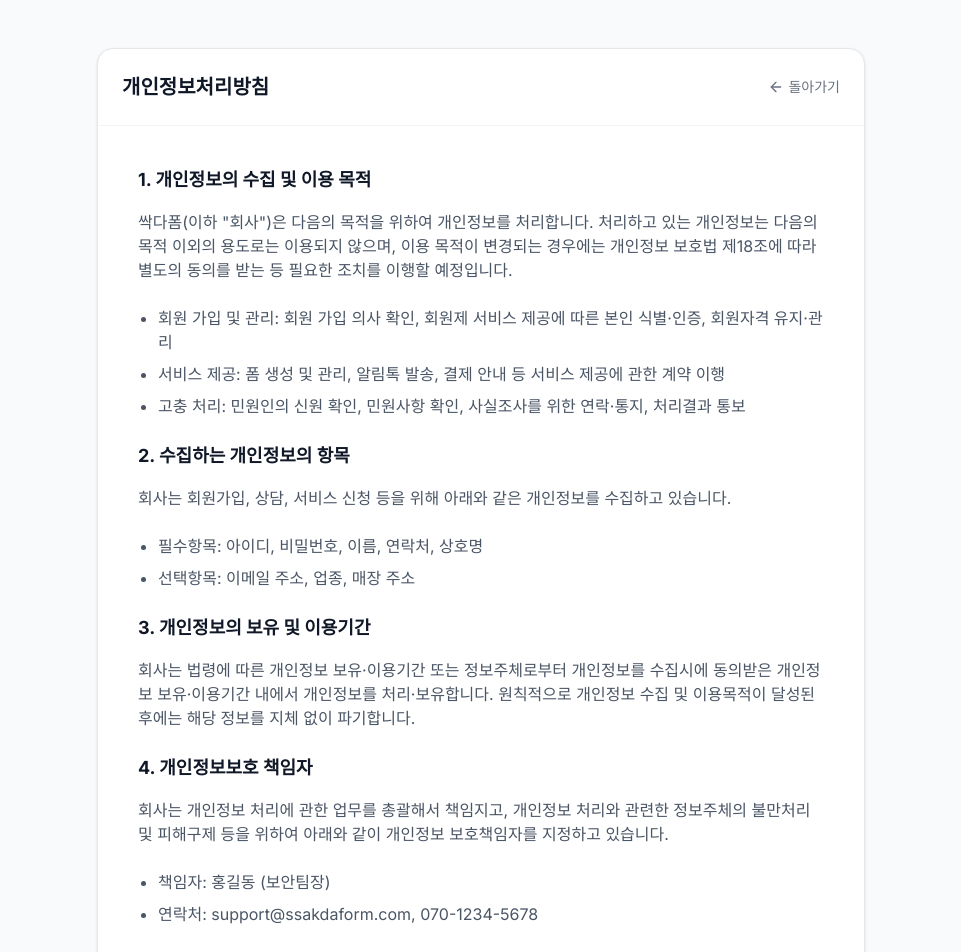
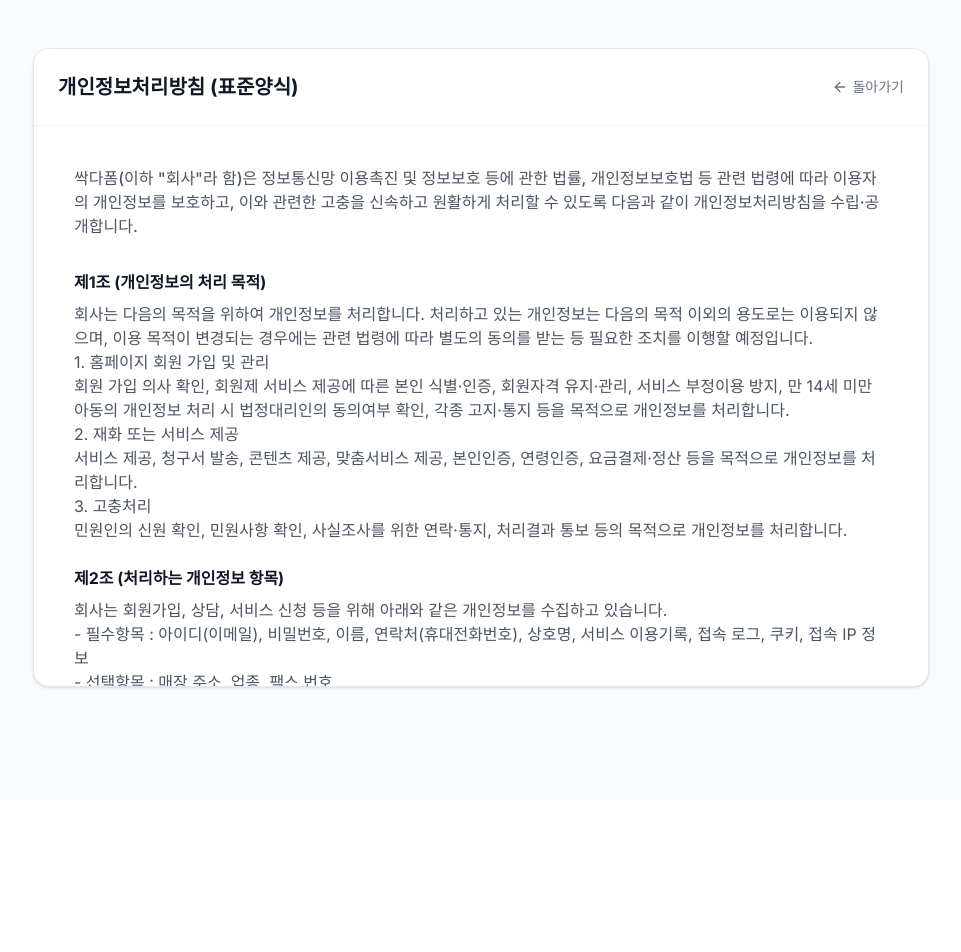
Before and after one commit to hannune-s/ssakdaform, a Next.js app: page /privacy in a window 1280 px wide. Shown: the top 952 px of the page, without its empty margins (159-1120 px from the left). After the commit the page ends 800 px from the top, so only its background shows below. Built offline with nearby package versions, Linux system fonts and the light colour scheme.

Commit message:
feat: 이용약관 및 개인정보처리방침에 실제 공정거래위원회 표준 약관 양식 내용 적용

```diff
--- a/src/app/privacy/page.tsx
+++ b/src/app/privacy/page.tsx
@@ -4,41 +4,70 @@ import { ArrowLeft } from 'lucide-react';
 export default function PrivacyPage() {
   return (
     <div className="min-h-screen bg-gray-50 py-12 px-4 sm:px-6 font-sans">
-      <div className="max-w-3xl mx-auto bg-white rounded-2xl shadow-sm border border-gray-200 overflow-hidden">
-        <div className="border-b border-gray-100 p-6 flex items-center justify-between">
-          <h1 className="text-xl font-bold text-gray-900">개인정보처리방침</h1>
+      <div className="max-w-4xl mx-auto bg-white rounded-2xl shadow-sm border border-gray-200 overflow-hidden">
+        <div className="border-b border-gray-100 p-6 flex items-center justify-between sticky top-0 bg-white z-10">
+          <h1 className="text-xl font-bold text-gray-900">개인정보처리방침 (표준양식)</h1>
           <Link href="/landing" className="text-gray-500 hover:text-gray-900 transition-colors flex items-center gap-1 text-sm font-medium">
             <ArrowLeft className="w-4 h-4" /> 돌아가기
           </Link>
         </div>
-        <div className="p-6 sm:p-10 prose prose-sm text-gray-600 max-w-none">
-          <h2 className="text-lg font-bold text-gray-900 mt-0 mb-4">1. 개인정보의 수집 및 이용 목적</h2>
-          <p className="mb-6">싹다폼(이하 "회사")은 다음의 목적을 위하여 개인정보를 처리합니다. 처리하고 있는 개인정보는 다음의 목적 이외의 용도로는 이용되지 않으며, 이용 목적이 변경되는 경우에는 개인정보 보호법 제18조에 따라 별도의 동의를 받는 등 필요한 조치를 이행할 예정입니다.</p>
-          <ul className="list-disc pl-5 mb-6 space-y-2">
-            <li>회원 가입 및 관리: 회원 가입 의사 확인, 회원제 서비스 제공에 따른 본인 식별·인증, 회원자격 유지·관리</li>
-            <li>서비스 제공: 폼 생성 및 관리, 알림톡 발송, 결제 안내 등 서비스 제공에 관한 계약 이행</li>
-            <li>고충 처리: 민원인의 신원 확인, 민원사항 확인, 사실조사를 위한 연락·통지, 처리결과 통보</li>
-          </ul>
+        <div className="p-6 sm:p-10 prose prose-sm text-gray-600 max-w-none h-[70vh] overflow-y-auto">
 
-          <h2 className="text-lg font-bold text-gray-900 mb-4">2. 수집하는 개인정보의 항목</h2>
-          <p className="mb-6">회사는 회원가입, 상담, 서비스 신청 등을 위해 아래와 같은 개인정보를 수집하고 있습니다.</p>
-          <ul className="list-disc pl-5 mb-6 space-y-2">
-            <li>필수항목: 아이디, 비밀번호, 이름, 연락처, 상호명</li>
-            <li>선택항목: 이메일 주소, 업종, 매장 주소</li>
-          </ul>
+          <p className="mb-8 font-medium">싹다폼(이하 "회사"라 함)은 정보통신망 이용촉진 및 정보보호 등에 관한 법률, 개인정보보호법 등 관련 법령에 따라 이용자의 개인정보를 보호하고, 이와 관련한 고충을 신속하고 원활하게 처리할 수 있도록 다음과 같이 개인정보처리방침을 수립·공개합니다.</p>
 
-          <h2 className="text-lg font-bold text-gray-900 mb-4">3. 개인정보의 보유 및 이용기간</h2>
-          <p className="mb-6">회사는 법령에 따른 개인정보 보유·이용기간 또는 정보주체로부터 개인정보를 수집시에 동의받은 개인정보 보유·이용기간 내에서 개인정보를 처리·보유합니다. 원칙적으로 개인정보 수집 및 이용목적이 달성된 후에는 해당 정보를 지체 없이 파기합니다.</p>
+          <h2 className="text-base font-bold text-gray-900 mt-0 mb-2">제1조 (개인정보의 처리 목적)</h2>
+          <p className="mb-6">회사는 다음의 목적을 위하여 개인정보를 처리합니다. 처리하고 있는 개인정보는 다음의 목적 이외의 용도로는 이용되지 않으며, 이용 목적이 변경되는 경우에는 관련 법령에 따라 별도의 동의를 받는 등 필요한 조치를 이행할 예정입니다.<br/>
+          1. 홈페이지 회원 가입 및 관리<br/>
+          회원 가입 의사 확인, 회원제 서비스 제공에 따른 본인 식별·인증, 회원자격 유지·관리, 서비스 부정이용 방지, 만 14세 미만 아동의 개인정보 처리 시 법정대리인의 동의여부 확인, 각종 고지·통지 등을 목적으로 개인정보를 처리합니다.<br/>
+          2. 재화 또는 서비스 제공<br/>
+          서비스 제공, 청구서 발송, 콘텐츠 제공, 맞춤서비스 제공, 본인인증, 연령인증, 요금결제·정산 등을 목적으로 개인정보를 처리합니다.<br/>
+          3. 고충처리<br/>
+          민원인의 신원 확인, 민원사항 확인, 사실조사를 위한 연락·통지, 처리결과 통보 등의 목적으로 개인정보를 처리합니다.</p>
 
-          <h2 className="text-lg font-bold text-gray-900 mb-4">4. 개인정보보호 책임자</h2>
-          <p className="mb-6">회사는 개인정보 처리에 관한 업무를 총괄해서 책임지고, 개인정보 처리와 관련한 정보주체의 불만처리 및 피해구제 등을 위하여 아래와 같이 개인정보 보호책임자를 지정하고 있습니다.</p>
-          <ul className="list-disc pl-5 mb-6 space-y-2">
-            <li>책임자: 홍길동 (보안팀장)</li>
-            <li>연락처: support@ssakdaform.com, 070-1234-5678</li>
-          </ul>
+          <h2 className="text-base font-bold text-gray-900 mb-2">제2조 (처리하는 개인정보 항목)</h2>
+          <p className="mb-6">회사는 회원가입, 상담, 서비스 신청 등을 위해 아래와 같은 개인정보를 수집하고 있습니다.<br/>
+          - 필수항목 : 아이디(이메일), 비밀번호, 이름, 연락처(휴대전화번호), 상호명, 서비스 이용기록, 접속 로그, 쿠키, 접속 IP 정보<br/>
+          - 선택항목 : 매장 주소, 업종, 팩스 번호</p>
 
-          <div className="mt-10 p-4 bg-gray-50 rounded-lg text-center text-sm font-medium text-gray-500">
-            본 방침은 2026년 1월 1일부터 시행됩니다.
+          <h2 className="text-base font-bold text-gray-900 mb-2">제3조 (개인정보의 처리 및 보유기간)</h2>
+          <p className="mb-6">① 회사는 법령에 따른 개인정보 보유·이용기간 또는 정보주체로부터 개인정보를 수집시에 동의받은 개인정보 보유·이용기간 내에서 개인정보를 처리·보유합니다.<br/>
+          ② 각각의 개인정보 처리 및 보유 기간은 다음과 같습니다.<br/>
+          1. 홈페이지 회원 가입 및 관리 : 사업자/단체 홈페이지 탈퇴시까지 (단, 관계 법령 위반에 따른 수사·조사 등이 진행중인 경우에는 해당 수사·조사 종료시까지)<br/>
+          2. 재화 또는 서비스 제공 : 재화·서비스 공급완료 및 요금결제·정산 완료시까지<br/>
+          - 전자상거래 등에서의 소비자 보호에 관한 법률에 따른 표시·광고, 계약내용 및 이행 등 거래에 관한 기록<br/>
+          - 소비자의 불만 또는 분쟁처리에 관한 기록 : 3년<br/>
+          - 대금결제 및 재화 등의 공급에 관한 기록 : 5년<br/>
+          - 계약 또는 청약철회 등에 관한 기록 : 5년</p>
+
+          <h2 className="text-base font-bold text-gray-900 mb-2">제4조 (개인정보의 제3자 제공)</h2>
+          <p className="mb-6">회사는 정보주체의 개인정보를 제1조(개인정보의 처리 목적)에서 명시한 범위 내에서만 처리하며, 정보주체의 동의, 법률의 특별한 규정 등 개인정보 보호법 제17조에 해당하는 경우에만 개인정보를 제3자에게 제공합니다.</p>
+
+          <h2 className="text-base font-bold text-gray-900 mb-2">제5조 (개인정보처리의 위탁)</h2>
+          <p className="mb-6">① 회사는 원활한 개인정보 업무처리를 위하여 다음과 같이 개인정보 처리업무를 위탁하고 있습니다.<br/>
+          - 위탁받는 자 (수탁자) : AWS, 토스페이먼츠(주)<br/>
+          - 위탁하는 업무의 내용 : 서비스 인프라 호스팅, 결제 처리<br/>
+          ② 회사는 위탁계약 체결시 관련 법령에 따라 위탁업무 수행목적 외 개인정보 처리금지, 기술적·관리적 보호조치, 재위탁 제한, 수탁자에 대한 관리·감독, 손해배상 등 책임에 관한 사항을 계약서 등 문서에 명시하고, 수탁자가 개인정보를 안전하게 처리하는지를 감독하고 있습니다.</p>
+
+          <h2 className="text-base font-bold text-gray-900 mb-2">제6조 (정보주체의 권리·의무 및 행사방법)</h2>
+          <p className="mb-6">① 정보주체는 회사에 대해 언제든지 개인정보 열람·정정·삭제·처리정지 요구 등의 권리를 행사할 수 있습니다.<br/>
+          ② 제1항에 따른 권리 행사는 회사에 대해 서면, 전자우편, 모사전송(FAX) 등을 통하여 하실 수 있으며 회사는 이에 대해 지체없이 조치하겠습니다.</p>
+
+          <h2 className="text-base font-bold text-gray-900 mb-2">제7조 (개인정보의 파기)</h2>
+          <p className="mb-6">① 회사는 개인정보 보유기간의 경과, 처리목적 달성 등 개인정보가 불필요하게 되었을 때에는 지체없이 해당 개인정보를 파기합니다.<br/>
+          ② 전자적 파일 형태의 정보는 기록을 재생할 수 없는 기술적 방법을 사용합니다. 종이에 출력된 개인정보는 분쇄기로 분쇄하거나 소각을 통하여 파기합니다.</p>
+
+          <h2 className="text-base font-bold text-gray-900 mb-2">제8조 (개인정보의 안전성 확보조치)</h2>
+          <p className="mb-6">회사는 개인정보의 안전성 확보를 위해 다음과 같은 조치를 취하고 있습니다.<br/>
+          1. 관리적 조치 : 내부관리계획 수립·시행, 정기적 직원 교육 등<br/>
+          2. 기술적 조치 : 개인정보처리시스템 등의 접근권한 관리, 접근통제시스템 설치, 고유식별정보 등의 암호화, 보안프로그램 설치</p>
+
+          <h2 className="text-base font-bold text-gray-900 mb-2">제9조 (개인정보 보호책임자)</h2>
+          <p className="mb-6">회사는 개인정보 처리에 관한 업무를 총괄해서 책임지고, 개인정보 처리와 관련한 정보주체의 불만처리 및 피해구제 등을 위하여 아래와 같이 개인정보 보호책임자를 지정하고 있습니다.<br/>
+          - 책임자: 김싹다 (대표이사)<br/>
+          - 연락처: support@ssakdaform.com, 070-1234-5678</p>
+
+          <div className="mt-8 p-4 bg-gray-50 rounded-lg text-center text-sm font-medium text-gray-500">
+            부칙: 이 방침은 2026년 1월 1일부터 적용됩니다.
           </div>
         </div>
       </div>
```
Also changed, not shown: src/app/terms/page.tsx (+55 -15 lines).
